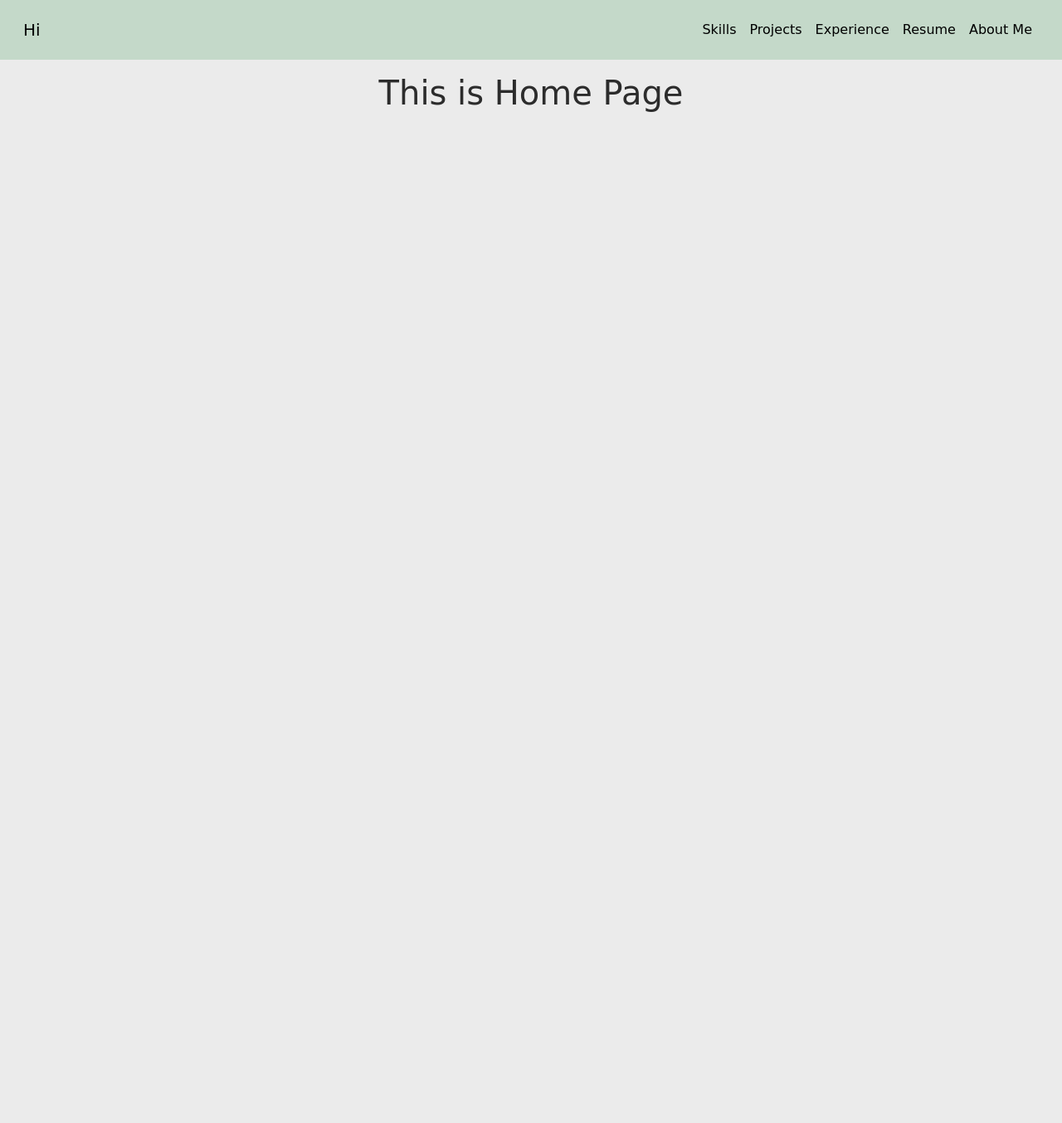
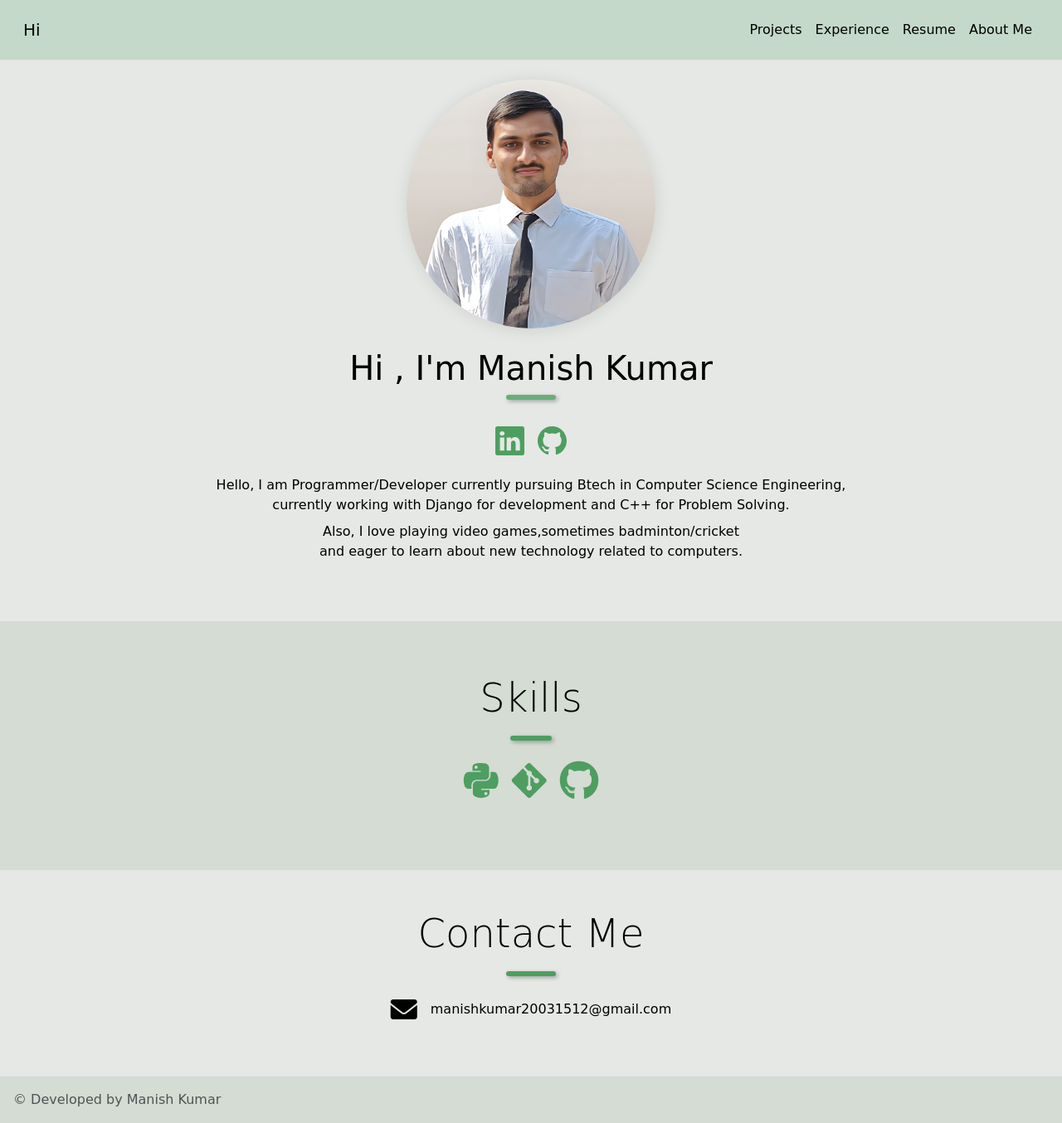
Before and after one commit to Manish102003/Portfolio, a Django app: page / in a window 1280 px wide. Shown: the whole page at 83% size. Before the commit the page ends 135 px from the top, so only its background shows below. Run offline with Django 5.2, Linux system fonts and the light colour scheme.

Commit message:
Completed Home Page

```diff
--- a/Portfolio/Templates/Portfolio/index.html
+++ b/Portfolio/Templates/Portfolio/index.html
@@ -1,7 +1,110 @@
 {% extends "layout.html" %}
 
 {% block title %}Portfolio{% endblock %}
+{% block content %}
+<style>
+    .image-container {
+        width: 300px;
+        height: 300px;
+        display: flex;
+        justify-content: center;
+        align-items: center;
+        border:none;
+        border-radius: 50%;
+        overflow: hidden;
+        box-shadow: 1px 2px 20px rgba(0, 0, 0, 0.1);
+    }
 
-{% block content %}
-    <h1 class="text-center mt-3">This is Home Page</h1>
+    .image-container img {
+        border:none;
+        width: 100%;
+        height: 100%;
+        transform: scale(1.1);
+        transition: transform 0.3s ease-in-out;
+    }
+
+    .image-container img:hover {
+        transform: scale(1.2);
+    }
+    .social-icons a svg {
+        transition: transform 0.3s ease, opacity 0.3s ease;
+    }
+
+    .social-icons a:hover svg {
+        transform: scale(1.1);
+        opacity: 0.7;
+    }
+
+    .skills{
+        height:300px;
+        padding:40px;
+        background-color:rgb(213, 220, 211);
+    }
+    .skills i{
+        color:#4e9e61;
+    }
+    .email-link {
+        display: inline-block;
+        color: black;
+        text-decoration: none;
+    }
+
+    .email-link:hover {
+        color:rgba(78, 158, 97, 0.81) ;
+    }
+    .custom-bg {
+        background-color: rgb(213, 220, 211);
+    }
+</style>
+
+<section>
+    <div class="mt-4 container d-flex justify-content-center align-items-center ">
+        <div class="image-container">
+            <img src="media/image/Manish_Photo.jpg" alt="Circular Image" class="rounded-circle border">
+        </div>
+    </div>
+    <h1 class="text-center mt-4 ">Hi , I'm Manish Kumar</h1>
+    <div class=" mx-auto" style="width:60px;height: 6px; background:rgba(78, 158, 97, 0.81); border-radius: 3px; box-shadow: 2px 2px 5px rgba(0, 0, 0, 0.3);"></div>
+    <div class="container d-flex flex-column justify-content-center align-items-center my-4">
+        <div class="social-icons my-2 d-flex gap-3">
+            <a href="https://www.linkedin.com/in/manish-kumar-332bbb255/" target="_blank">
+                <svg xmlns="http://www.w3.org/2000/svg" width="35" height="35" fill="#4e9e61" class="bi bi-linkedin" viewBox="0 0 16 16">
+                    <path d="M0 1.146C0 .513.526 0 1.175 0h13.65C15.474 0 16 .513 16 1.146v13.708c0 .633-.526 1.146-1.175 1.146H1.175C.526 16 0 15.487 0 14.854zm4.943 12.248V6.169H2.542v7.225zm-1.2-8.212c.837 0 1.358-.554 1.358-1.248-.015-.709-.52-1.248-1.342-1.248S2.4 3.226 2.4 3.934c0 .694.521 1.248 1.327 1.248zm4.908 8.212V9.359c0-.216.016-.432.08-.586.173-.431.568-.878 1.232-.878.869 0 1.216.662 1.216 1.634v3.865h2.401V9.25c0-2.22-1.184-3.252-2.764-3.252-1.274 0-1.845.7-2.165 1.193v.025h-.016l.016-.025V6.169h-2.4c.03.678 0 7.225 0 7.225z"/>
+                </svg>
+            </a>
+            <a href="https://github.com/Manish102003" target="_blank">
+                <svg xmlns="http://www.w3.org/2000/svg" width="35" height="35" fill="#4e9e61" class="bi bi-github" viewBox="0 0 16 16">
+                    <path d="M8 0C3.58 0 0 3.58 0 8c0 3.54 2.29 6.53 5.47 7.59.4.07.55-.17.55-.38 0-.19-.01-.82-.01-1.49-2.01.37-2.53-.49-2.69-.94-.09-.23-.48-.94-.82-1.13-.28-.15-.68-.52-.01-.53.63-.01 1.08.58 1.23.82.72 1.21 1.87.87 2.33.66.07-.52.28-.87.51-1.07-1.78-.2-3.64-.89-3.64-3.95 0-.87.31-1.59.82-2.15-.08-.2-.36-1.02.08-2.12 0 0 .67-.21 2.2.82.64-.18 1.32-.27 2-.27s1.36.09 2 .27c1.53-1.04 2.2-.82 2.2-.82.44 1.1.16 1.92.08 2.12.51.56.82 1.27.82 2.15 0 3.07-1.87 3.75-3.65 3.95.29.25.54.73.54 1.48 0 1.07-.01 1.93-.01 2.2 0 .21.15.46.55.38A8.01 8.01 0 0 0 16 8c0-4.42-3.58-8-8-8"/>
+                </svg>
+            </a>
+        </div>
+        <span style="text-align:center;" class="mt-3">Hello, I am Programmer/Developer currently pursuing Btech in Computer Science Engineering, <br> currently working with Django for development and C++ for Problem Solving. </span>
+        <span style="text-align:center;" class="mt-2 mb-5">Also, I love playing video games,sometimes badminton/cricket <br> and eager to learn about new technology related to computers.</span>
+    </div>
+    </section>
+    <section class = "skills " >
+        <h2 class="text-center mt-4 display-5">Skills</h2>
+        <div class="my-3 mx-auto" style="width:50px;height: 6px; background: #4e9e61; border-radius: 3px; box-shadow: 2px 2px 5px rgba(0, 0, 0, 0.3);"></div>
+
+        <div class="mt-4 d-flex gap-3  d-flex justify-content-center align-items-center">
+            <i class="fa-brands fa-python fa-3x"></i>
+            <i class="fa-brands fa-git-alt fa-3x"></i>
+            <i class="fa-brands fa-github fa-3x"></i>
+        </div>
+    </section>
+    <section style="height:200px;" >
+        <h2 class="text-center mt-5 display-5">Contact Me</h2>
+        <div class="my-3 mx-auto" style="width:60px;height: 6px; background: #4e9e61; border-radius: 3px; box-shadow: 2px 2px 5px rgba(0, 0, 0, 0.3);"></div>
+        <div class="mt-4 d-flex gap-3  d-flex justify-content-center align-items-center">
+            <i class="fa-solid fa-envelope fa-2x"></i><a href="https://mail.google.com/mail/u/0/#inbox?compose=new" class="email-link" target="_blank">manishkumar20031512@gmail.com</a>
+            {% comment %} <i class="fa-brands fa-git-alt fa-3x"></i>
+            <i class="fa-brands fa-github fa-3x"></i> {% endcomment %}
+        </div>
+
+    </section>
+    <footer class="d-flex flex-wrap justify-content-between align-items-center p-3  border-top custom-bg">
+            <span class="mb-3 mb-md-0 text-body-secondary ">© Developed by Manish Kumar</span>
+        </div>
+    </footer>
+
 {% endblock %}
--- a/Portfolio/Templates/layout.html
+++ b/Portfolio/Templates/layout.html
@@ -8,10 +8,13 @@
     {% comment %} Bootstrap Injected {% endcomment %}
     <link href="https://cdn.jsdelivr.net/npm/bootstrap@5.3.5/dist/css/bootstrap.min.css"
     rel="stylesheet" integrity="sha384-SgOJa3DmI69IUzQ2PVdRZhwQ+dy64/BUtbMJw1MZ8t5HZApcHrRKUc4W0kG879m7" crossorigin="anonymous">
+
+    <link rel="stylesheet" href="https://cdnjs.cloudflare.com/ajax/libs/font-awesome/6.0.0/css/all.min.css">
+
     <link rel="stylesheet" href="{% static "style.css" %}">
 </head>
 <body>
-    <header>
+    <header class="">
         <nav class="navbar navbar-expand-lg navbar-light p-3">
             <div class="container-fluid">
                 <a class="navbar-brand " href="{% url 'home' %}">{% block left-navbar %}Hi{% endblock %}</a>
@@ -20,9 +23,6 @@
                 </button>
                 <div class="collapse navbar-collapse justify-content-end" id="navbarScroll">
                     <ul class="navbar-nav my-2 my-lg-0 navbar-nav-scroll" style="--bs-scroll-height: 100px;">
-                        <li class="nav-item">
-                            <a class="nav-link active" aria-current="page" href="">Skills</a>
-                        </li>
                         <li class="nav-item">
                             <a class="nav-link active" aria-current="page" href="{% url 'projects' %}">Projects</a>
                         </li>
@@ -42,7 +42,7 @@
 
     </header>
     {% block content %}
-        <h1>
+        <h1 class="text-center">
             Default Page
         </h1>
     {% endblock %}
--- a/Portfolio/experience/views.py
+++ b/Portfolio/experience/views.py
@@ -2,4 +2,4 @@ from django.shortcuts import render
 
 # Create your views here.
 def experience(request):
-    return render(request,'layout.html')
+    return render(request,'experience.html')
--- a/Portfolio/projects/views.py
+++ b/Portfolio/projects/views.py
@@ -1,4 +1,4 @@
 from django.shortcuts import render
 # Create your views here.
 def projects(request):
-    return render(request,'layout.html')
+    return render(request,'projects.html')
--- a/Portfolio/resume/Templates/resume.html
+++ b/Portfolio/resume/Templates/resume.html
@@ -20,12 +20,11 @@
     iframe {
         height: 100vh;
         aspect-ratio:1;
-        {% comment %} width: fit-content; {% endcomment %}
         border: none;
     }
 </style>
 
-<div class="pdf-container">
+<div class="pdf-container ">
     <iframe
         src="{{ resume.0.resume.url }}#view=content&toolbar=0&navpanes=0&scrollbar=0"
         allowfullscreen
--- a/Portfolio/static/style.css
+++ b/Portfolio/static/style.css
@@ -1,10 +1,9 @@
 body {
     font-family: "Vibur", cursive;
-    font-weight: 400;
-    font-style: normal;
-    background-color: #ebebeb;
-    color: #2c2c2c;
+    background-color: #e5e8e4;
+    color: #000000;
 }
+
 .navbar{
     background-color: #c4d9c9;
 }
```
Also changed, not shown: Portfolio/experience/Templates/experience.html (added, +10 -0 lines), Portfolio/projects/Templates/projects.html (added, +11 -0 lines), Portfolio/media/image/Manish_Photo.jpg (added).
